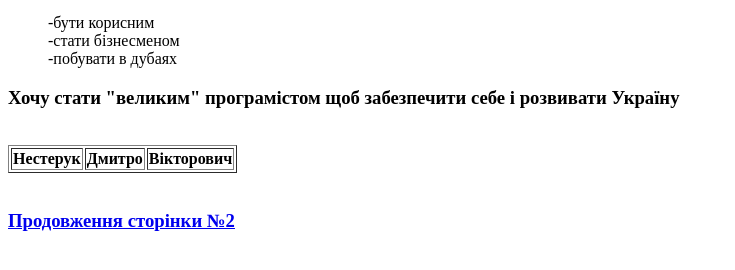
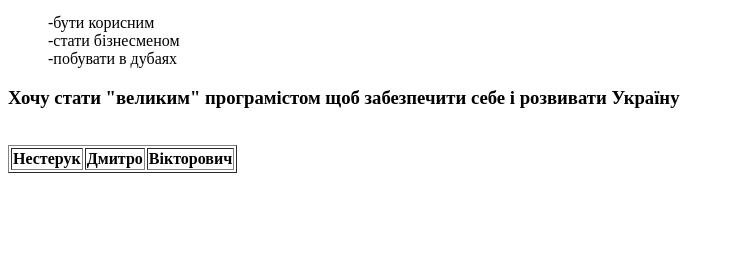
Before and after one commit to nesteruk333/lab11.4, a plain HTML site: page index3 (2).html in a window 1280 px wide. Shown: the part 136-406 px from the top of the page, without its empty margins (0-735 px from the left). Drawn offline with Linux system fonts and the light colour scheme.

Commit message:
Update index3 (2).html

```diff
--- a/index3 (2).html
+++ b/index3 (2).html
@@ -20,6 +20,6 @@
                 <th>Вікторович</th>
             </tr>
         </table><br>
-        <a href = "index3.html"><h3> Продовження сторінки №2</h3></a>
+
     </body>
 </html>
```
